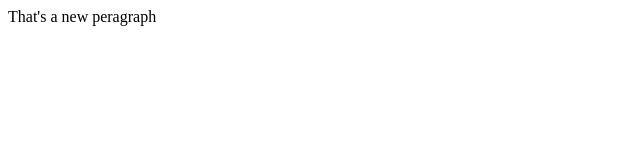
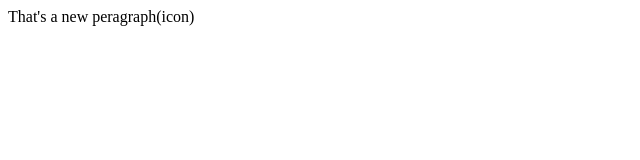
Before and after one commit to Ritik-code30/Localrepo, a plain HTML site: page index.html in a window 1280 px wide. Shown: the full height of the page, 0-640 px from the left. Drawn offline with Linux system fonts and the light colour scheme.

Commit message:
add icon

```diff
--- a/index.html
+++ b/index.html
@@ -1 +1 @@
-<p>That's a new peragraph</p>
+<p>That's a new peragraph(icon)</p>
```
